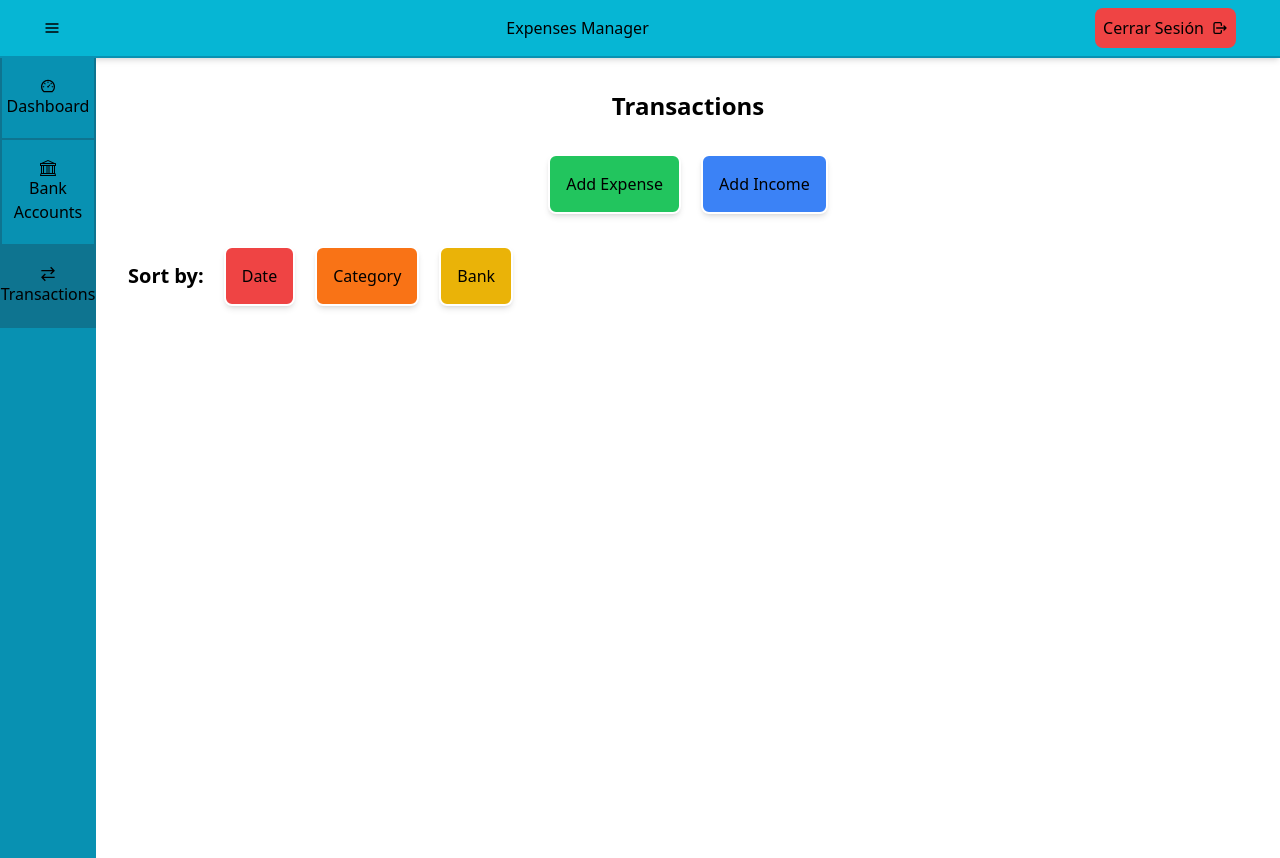
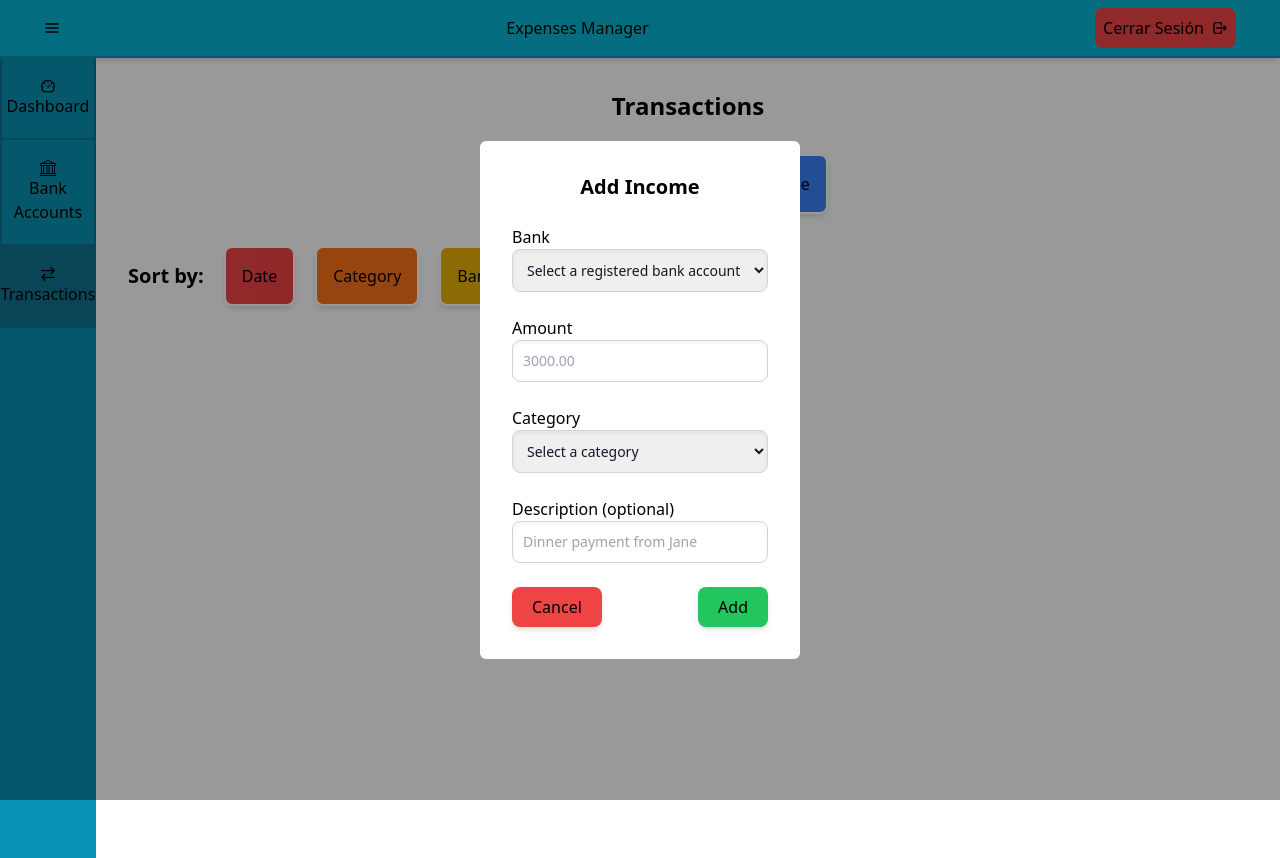
Before and after one commit to Alejandra-Villalobos/expenses-manager, a React (Create React App) app in the folder expenses-frontend/: page /transactions in a window 1280 px wide. Both pictures are taken after a click on the button "Add Income". Built offline with nearby package versions, Linux system fonts and the light colour scheme; a web font is replaced by a local one.

Commit message:
Added: Add Income Form

```diff
--- a/expenses-frontend/src/components/BankForm.js
+++ b/expenses-frontend/src/components/BankForm.js
@@ -1,4 +1,4 @@
-import React, { useState, useEffect } from 'react'
+import React, { useState } from 'react'
 
 function Popup(props) {
   const [newBank, setNewBank] = useState([]);
--- /dev/null
+++ b/expenses-frontend/src/components/IncomesForm.js
@@ -0,0 +1,79 @@
+import React, { useState } from 'react'
+
+function IncomesForm(props) {
+    const [newIncome, setNewIncome] = useState([]);
+
+    const handeFormChange = (e) => {
+        const name = e.target.name;
+        const value = e.target.value;
+        setNewIncome((values)=>{
+            return{
+                ...values,
+                [name]: value
+            };
+        });
+    };
+
+    const handleSubmit = (e) => {
+        e.preventDefault();
+        alert(`Income data: ${newIncome.bankName} ${newIncome.amount} ${newIncome.incomeCategory} ${newIncome.incomeDescription}`)
+        setNewIncome([])
+        props.setTrigger(false)
+    };
+    return (props.trigger) ? (
+        <div className='fixed top-0 left-0 w-full h-screen flex justify-center items-center bg-black bg-opacity-40'>
+            <div className='relative p-8 bg-white rounded-md'>
+                <form className='flex flex-col' onSubmit={handleSubmit}>
+                  <h1 className='text-center font-bold mb-6 text-xl'>Add Income</h1>
+                  <label>Bank</label>
+                  <select className=' mb-6 shadow-inner border border-gray-300 text-gray-900 text-sm rounded-lg focus:ring-blue-500 focus:border-blue-500 block w-full p-2.5'
+                    value={newIncome.bankName || ""}
+                    onChange={handeFormChange}
+                    name='bankName'
+                    required>
+                        <option value="" disabled selected>Select a registered bank account</option>
+                        <option value="Banco Central - John Doe">Banco Central - John Doe</option>
+                        <option value="Davivienda - John A. Doe">Davivienda - John A. Doe</option>
+                  </select>
+                  <label>Amount</label>
+                  <input className=' mb-6 shadow-inner border border-gray-300 text-gray-900 text-sm rounded-lg focus:ring-blue-500 focus:border-blue-500 block w-full p-2.5'
+                    type="number"
+                    value={newIncome.amount || ""}
+                    onChange={handeFormChange}
+                    name='amount'
+                    placeholder="3000.00" required/>
+                  <label>Category</label>
+                  <select className=' mb-6 shadow-inner border border-gray-300 text-gray-900 text-sm rounded-lg focus:ring-blue-500 focus:border-blue-500 block w-full p-2.5'
+                    value={newIncome.incomeCategory || ""}
+                    onChange={handeFormChange}
+                    name='incomeCategory'
+                    required>
+                        <option value="" disabled selected>Select a category</option>
+                        <option value="food">Food</option>
+                        <option value="travel">Travel</option>
+                        <option value="work">Work</option>
+                        <option value="gift">Gift</option>
+                        <option value="selling">Selling</option>
+                        <option value="other">Other</option>
+                  </select>
+                  <label>Description (optional)</label>
+                  <input className=' mb-6 shadow-inner border border-gray-300 text-gray-900 text-sm rounded-lg focus:ring-blue-500 focus:border-blue-500 block w-full p-2.5'
+                    type="text"
+                    value={newIncome.incomeDescription || ""}
+                    onChange={handeFormChange}
+                    name='incomeDescription'
+                    placeholder="Dinner payment from Jane"/>
+
+                  <div className='flex flex-row justify-between'>
+                    <button className='flex items-center shadow-md bg-red-500 rounded-lg px-5 py-2' onClick={() => props.setTrigger(false)}>Cancel</button>
+                    <input className='flex items-center shadow-md bg-green-500 rounded-lg px-5 py-2' type='submit' value='Add'/>
+                  </div>
+                </form>
+            </div>
+        </div>
+
+      ) : "";
+    }
+
+
+export default IncomesForm
--- a/expenses-frontend/src/pages/Home.js
+++ b/expenses-frontend/src/pages/Home.js
@@ -1,9 +1,12 @@
 import React, { useState } from 'react'
 import SideMenu from '../components/SideMenu.js'
 import NavBar from '../components/NavBar.js'
+import IncomesForm from '../components/IncomesForm.js'
 
 const Home = () => {
   const [showMenu, setShowMenu] = useState(true)
+  const [showIncomeForm, setShowIncomeForm] = useState(false)
+
   return (
     <>
     <NavBar setState={setShowMenu} state={showMenu}/>
@@ -15,7 +18,8 @@ const Home = () => {
         </section>
         <section className='justify-evenly flex mt-12'>
           <button className='bg-green-500 border-2 rounded-lg border-white p-4 shadow-md'>Add Expense</button>
-          <button className='bg-blue-500 border-2 rounded-lg border-white p-4 shadow-md'>Add Income</button>
+          <button onClick={() => setShowIncomeForm(true)} className='bg-blue-500 border-2 rounded-lg border-white p-4 shadow-md'>Add Income</button>
+          <IncomesForm trigger={showIncomeForm} setTrigger={setShowIncomeForm}/>
         </section>
         <section className='mt-12'>
           <h2 className='text-center font-bold text-2xl'>Bank Accounts</h2>
--- a/expenses-frontend/src/pages/Transactions.js
+++ b/expenses-frontend/src/pages/Transactions.js
@@ -1,10 +1,12 @@
 import React, { useState } from 'react'
 import SideMenu from '../components/SideMenu.js'
 import NavBar from '../components/NavBar.js'
-
+import IncomesForm from '../components/IncomesForm.js'
 
 function Transactions() {
   const [showMenu, setShowMenu] = useState(true)
+  const [showIncomeForm, setShowIncomeForm] = useState(false)
+
   return (
     <>
     <NavBar setState={setShowMenu} state={showMenu}/>
@@ -14,7 +16,8 @@ function Transactions() {
       <h1 className='text-center mt-8 font-bold text-2xl'>Transactions</h1>
       <section className='flex flex-row justify-center items-center gap-x-5 mt-8'>
         <button className='bg-green-500 border-2 rounded-lg border-white p-4 shadow-md'>Add Expense</button>
-        <button className='bg-blue-500 border-2 rounded-lg border-white p-4 shadow-md'>Add Income</button>
+        <button onClick={() => setShowIncomeForm(true)} className='bg-blue-500 border-2 rounded-lg border-white p-4 shadow-md'>Add Income</button>
+        <IncomesForm trigger={showIncomeForm} setTrigger={setShowIncomeForm}/>
       </section>
         <section className='flex flex-row mt-8 gap-x-5 items-center'>
           <p className='ml-8 font-bold text-xl'>Sort by:</p>
```
